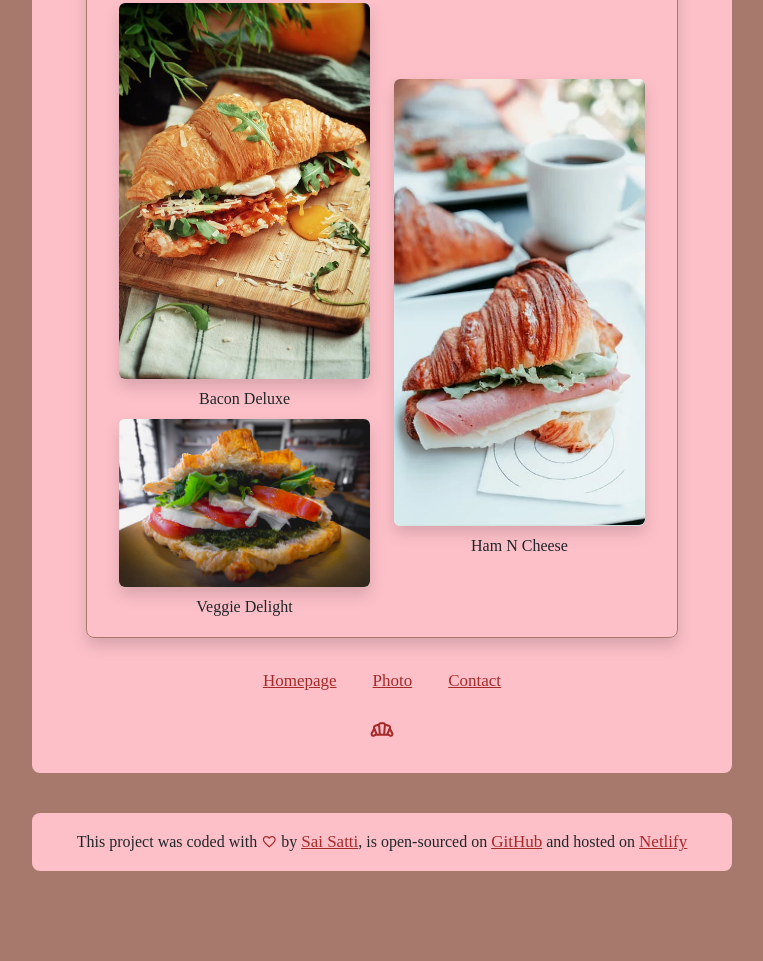
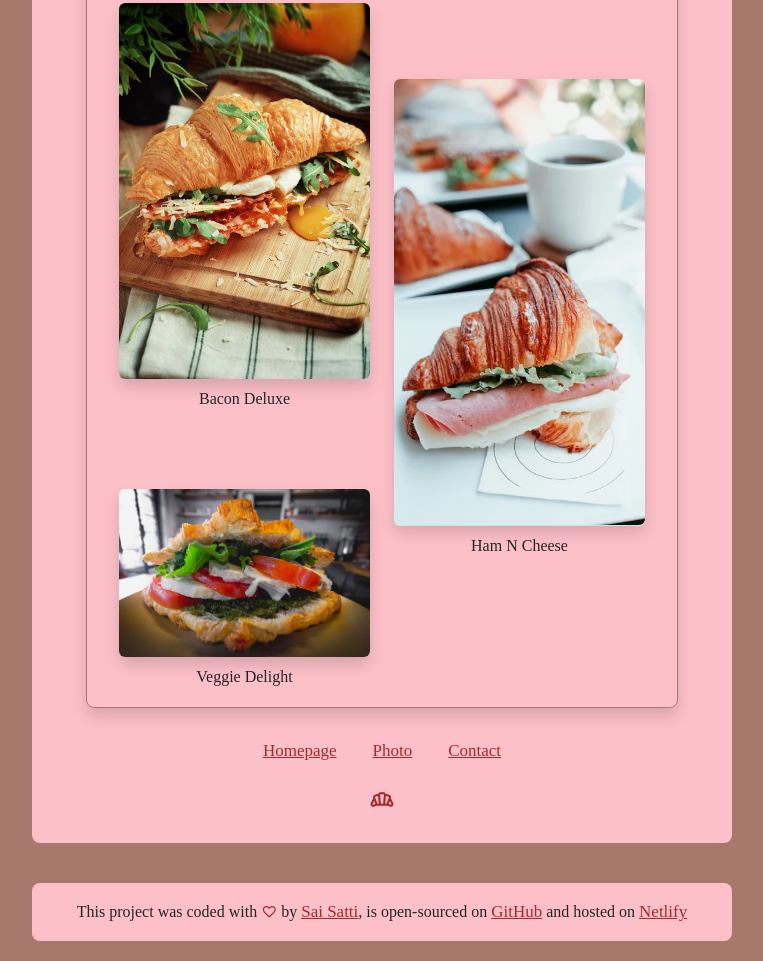
Before and after one commit to Sai-S-Mc/croissant-website-project, a plain HTML site: page menu.html in a window 1280 px wide. Shown: the part 1943-2904 px from the top of the page, without its empty margins (258-1021 px from the left). Before the commit the page ends 2834 px from the top, so only its background shows below. Drawn offline with nearby package versions, Linux system fonts and the light colour scheme; a web font is replaced by a local one.

Commit message:
Cleaned up styling

```diff
--- a/css/styles.css
+++ b/css/styles.css
@@ -95,6 +95,7 @@ footer {
 }
 .card-wrapper-veggie {
   height: 167.462px;
+  margin-top: 70px;
 }
 .card-wrapper-ham {
   height: 446.438px;
```
Also changed, not shown: menu.html (+6 -2 lines).
